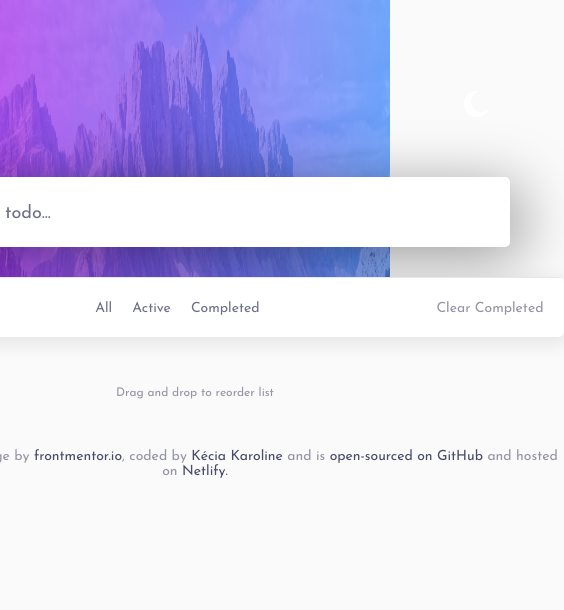
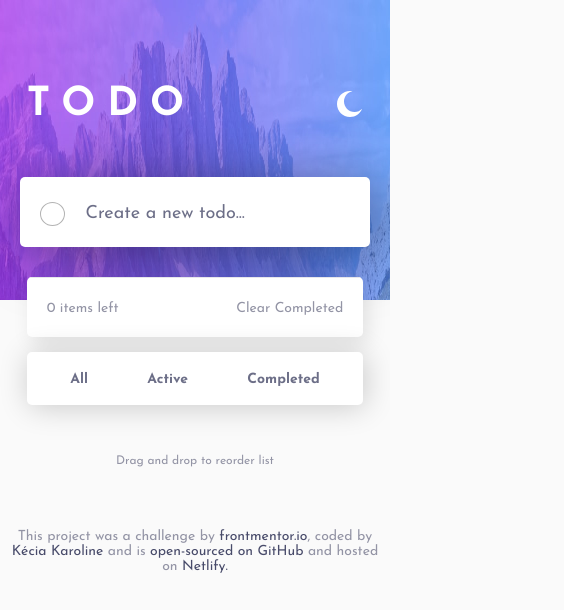
Before and after one commit to keciakaroline/todo-app, a React (Create React App) app: page / in a window 390 px wide. Shown: the top 610 px of the page, 564 px wide, since content can reach past the window. Built offline with nearby package versions, Linux system fonts and the light colour scheme.

Commit message:
update size screen

```diff
--- a/src/App.css
+++ b/src/App.css
@@ -1,11 +1,15 @@
+.App {
+  width: 100%;
+  display: flex;
+  align-items: center;
+  flex-direction: column;
+}
+
 html body {
   background-image: url(./components/styles/images/bg-desktop-light.jpg);
   background-repeat: no-repeat;
   background-size: 100% 300px;
   font-family: "Josefin Sans", sans-serif;
-  display: flex;
-  align-items: center;
-  flex-direction: column;
 }
 
 html.dark body {
@@ -24,7 +28,8 @@ html.dark body {
   margin-top: 50px;
 }
 .container {
-  width: 737px;
+  width: 90%;
+  /* width: 737px; */
   margin-top: 30px;
   border-radius: 5px;
   overflow: hidden;
@@ -38,11 +43,6 @@ html.dark body {
 }
 
 @media (max-width: 375px) {
-  .App {
-    display: flex;
-    align-items: center;
-    flex-direction: column;
-  }
   html.dark body {
     background-size: 100% 280px;
     background-image: url(./components/styles/images/bg-mobile-dark.jpg);
--- a/src/App.js
+++ b/src/App.js
@@ -97,7 +97,7 @@ export default function App() {
             }}
           >
             <Droppable droppableId="todo-1">
-              {(provided, snapshot) => (
+              {(provided, _) => (
                 <div ref={provided.innerRef} {...provided.droppableProps}>
                   <ListContainer
                     todos={todos}
--- a/src/components/styles/FilterTodo.css
+++ b/src/components/styles/FilterTodo.css
@@ -29,6 +29,18 @@
   box-shadow: 2px 2px 30px rgba(0, 0, 0, 0.2);
 }
 
+@media (max-width: 450px) {
+  .for-mobile {
+    display: inline-block;
+  }
+  .filter-todo button {
+    font-size: 14px;
+    padding: 5px 10px;
+    font-weight: 600;
+    opacity: 0.8;
+  }
+}
+/*
 @media (max-width: 375px) {
   .for-mobile {
     display: inline-block;
@@ -39,4 +51,4 @@
     font-weight: 600;
     opacity: 0.8;
   }
-}
+} */
--- a/src/components/styles/Form.css
+++ b/src/components/styles/Form.css
@@ -4,7 +4,7 @@
   border-radius: 5px;
   padding-left: 20px;
   box-shadow: 10px 10px 60px rgba(0, 0, 0, 0.4);
-  width: 90%;
+  width: 88%;
   height: 70px;
 }
 
--- a/src/index.css
+++ b/src/index.css
@@ -1,10 +1,10 @@
-@media (min-width: 375px) {
+@media (min-width: 450px) {
   .for-mobile {
     display: none;
   }
 }
 
-@media (max-width: 375px) {
+@media (max-width: 450px) {
   .for-desktop {
     display: none;
   }
```
